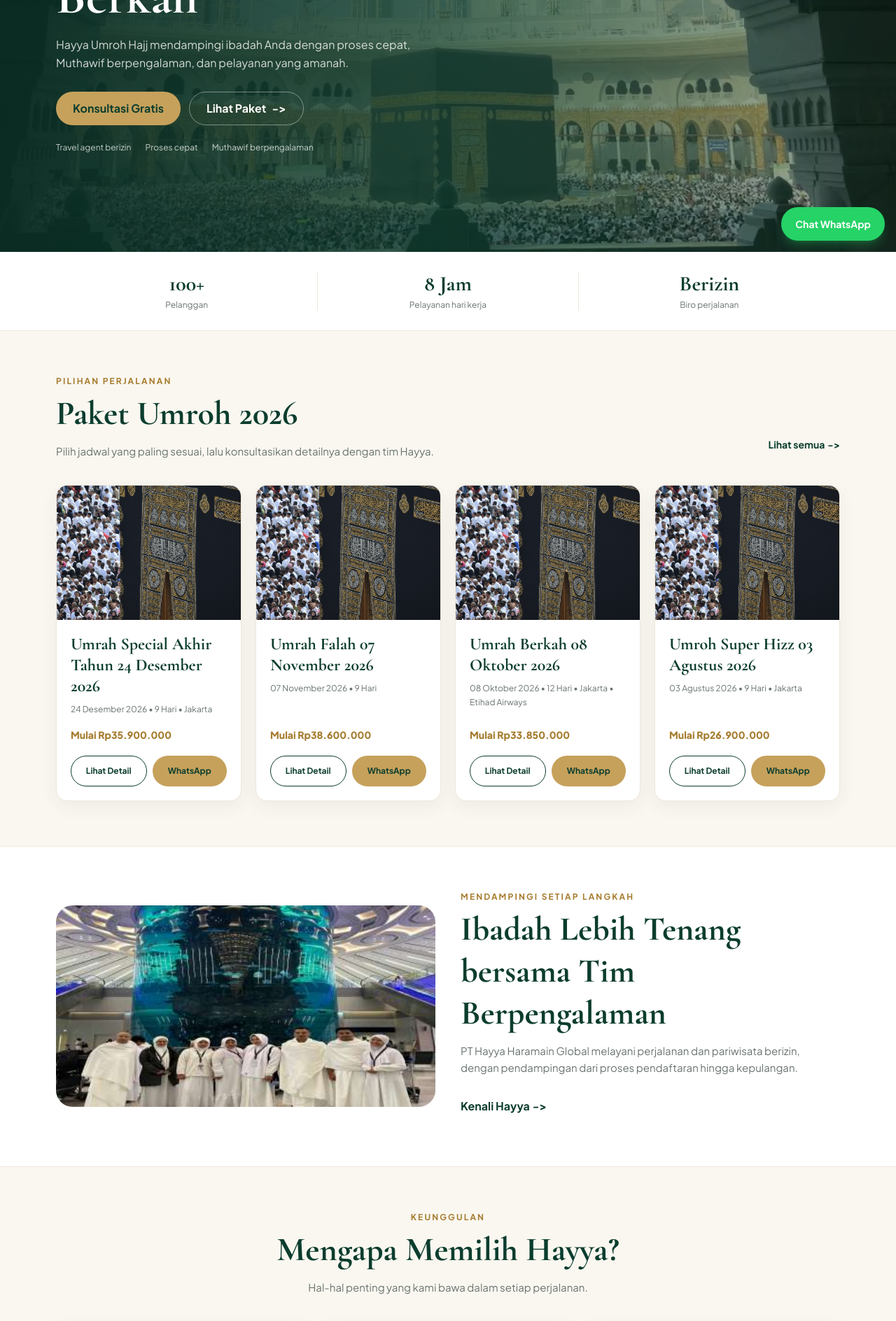
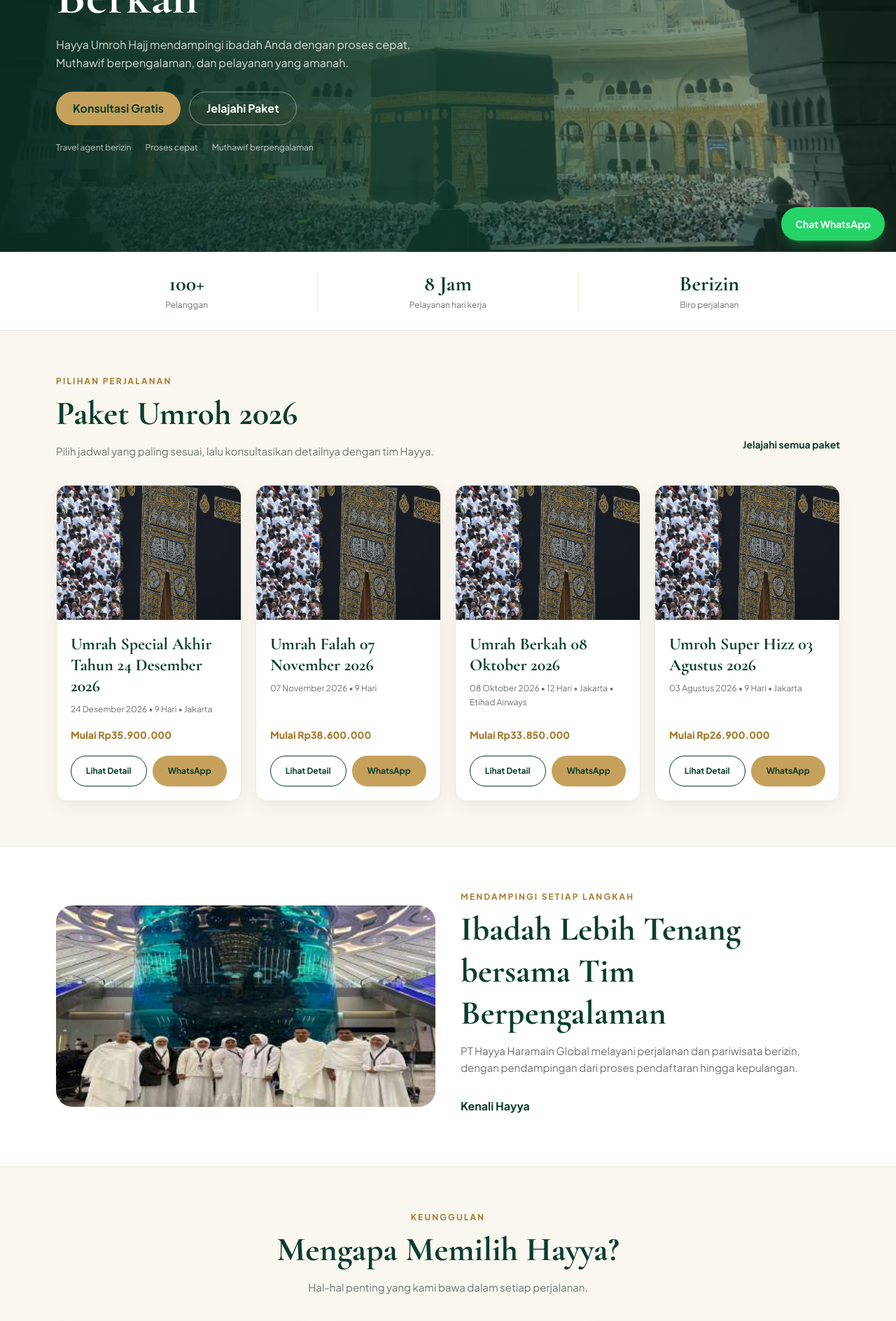
Before and after one commit to habibiazmi123/hayya-travel, a Next.js app: page / in a window 1280 px wide. Shown: the part 440-2328 px from the top of the page at 70% size. Built offline with nearby package versions, Linux system fonts and the light colour scheme.

Commit message:
refine: improve homepage CTA labels

```diff
--- a/app/page.tsx
+++ b/app/page.tsx
@@ -31,7 +31,7 @@ export default function Home() {
             <p className="mt-5 max-w-lg text-base leading-relaxed text-white/80">Hayya Umroh Hajj mendampingi ibadah Anda dengan proses cepat, Muthawif berpengalaman, dan pelayanan yang amanah.</p>
             <div className="mt-7 flex flex-wrap gap-3">
               <a href={generalWaLink()} target="_blank" rel="noopener noreferrer" className="inline-flex min-h-12 items-center rounded-full bg-gold px-6 font-bold text-pine transition-colors hover:bg-gold-soft">Konsultasi Gratis</a>
-              <Link href="/paket" className="inline-flex min-h-12 items-center rounded-full border border-white/40 px-6 font-bold transition-colors hover:border-gold hover:text-gold-soft">Lihat Paket <span aria-hidden="true" className="ml-2">-&gt;</span></Link>
+              <Link href="/paket" className="inline-flex min-h-12 items-center rounded-full border border-white/40 px-6 font-bold transition-colors hover:border-gold hover:text-gold-soft">Jelajahi Paket</Link>
             </div>
             <ul className="mt-6 flex flex-wrap gap-x-5 gap-y-2 text-xs text-white/75">
               <li>Travel agent berizin</li><li>Proses cepat</li><li>Muthawif berpengalaman</li>
@@ -51,9 +51,9 @@ export default function Home() {
 
       <Reveal>
       <section aria-label="Paket umroh" className="mx-auto max-w-6xl px-4 py-16">
-        <div className="flex items-end justify-between gap-5"><SectionHeading align="left" eyebrow="PILIHAN PERJALANAN" title="Paket Umroh 2026" description="Pilih jadwal yang paling sesuai, lalu konsultasikan detailnya dengan tim Hayya." /><Link href="/paket" className="hidden min-h-11 shrink-0 items-center text-sm font-bold text-pine sm:inline-flex">Lihat semua <span aria-hidden="true" className="ml-1">-&gt;</span></Link></div>
+        <div className="flex items-end justify-between gap-5"><SectionHeading align="left" eyebrow="PILIHAN PERJALANAN" title="Paket Umroh 2026" description="Pilih jadwal yang paling sesuai, lalu konsultasikan detailnya dengan tim Hayya." /><Link href="/paket" className="hidden min-h-11 shrink-0 items-center text-sm font-bold text-pine sm:inline-flex">Jelajahi semua paket</Link></div>
         <div className="mt-9 grid gap-5 sm:grid-cols-2 lg:grid-cols-4">{PACKAGES.map((packageInfo) => <PackageCard key={packageInfo.slug} packageInfo={packageInfo} />)}</div>
-        <Link href="/paket" className="mt-6 inline-flex min-h-11 items-center text-sm font-bold text-pine sm:hidden">Lihat semua paket <span aria-hidden="true" className="ml-1">-&gt;</span></Link>
+        <Link href="/paket" className="mt-6 inline-flex min-h-11 items-center text-sm font-bold text-pine sm:hidden">Jelajahi semua paket</Link>
       </section>
       </Reveal>
 
@@ -61,7 +61,7 @@ export default function Home() {
       <section aria-label="Pendampingan" className="border-y border-[#eee8dc] bg-white">
         <div className="mx-auto grid max-w-6xl items-center gap-9 px-4 py-16 md:grid-cols-2">
            <div className="relative h-72 overflow-hidden rounded-3xl"><LoadingImage src="/story.jpg" alt="Kebersamaan jamaah Hayya" fill sizes="(max-width: 768px) 100vw, 50vw" className="object-cover" /></div>
-          <div><SectionHeading align="left" eyebrow="MENDAMPINGI SETIAP LANGKAH" title="Ibadah Lebih Tenang bersama Tim Berpengalaman" description="PT Hayya Haramain Global melayani perjalanan dan pariwisata berizin, dengan pendampingan dari proses pendaftaran hingga kepulangan." /><Link href="/tentang" className="mt-5 inline-flex min-h-11 items-center font-bold text-pine">Kenali Hayya <span aria-hidden="true" className="ml-1">-&gt;</span></Link></div>
+          <div><SectionHeading align="left" eyebrow="MENDAMPINGI SETIAP LANGKAH" title="Ibadah Lebih Tenang bersama Tim Berpengalaman" description="PT Hayya Haramain Global melayani perjalanan dan pariwisata berizin, dengan pendampingan dari proses pendaftaran hingga kepulangan." /><Link href="/tentang" className="mt-5 inline-flex min-h-11 items-center font-bold text-pine">Kenali Hayya</Link></div>
         </div>
       </section>
       </Reveal>
@@ -87,13 +87,13 @@ export default function Home() {
         <div className="mx-auto max-w-6xl">
           <SectionHeading eyebrow="DOKUMENTASI PERJALANAN" title="Momen Bersama Hayya" description="Potongan cerita dari perjalanan jamaah di Tanah Suci dan berbagai destinasi." />
           <div className="mt-9"><GalleryGrid items={GALLERY.slice(0, 6)} compact /></div>
-          <p className="mt-7 text-center"><Link href="/galeri" className="inline-flex min-h-11 items-center font-bold text-pine">Buka galeri lengkap <span aria-hidden="true" className="ml-1">-&gt;</span></Link></p>
+          <p className="mt-7 text-center"><Link href="/galeri" className="inline-flex min-h-11 items-center font-bold text-pine">Jelajahi galeri lengkap</Link></p>
         </div>
       </section>
       </Reveal>
 
       <Reveal>
-      <section aria-label="FAQ" className="mx-auto max-w-3xl px-4 py-16"><SectionHeading eyebrow="TANYA JAWAB" title="Persiapkan Perjalanan dengan Tenang" description="Jawaban singkat untuk pertanyaan yang paling sering kami terima." /><div className="mt-9"><FaqList items={FAQS.slice(0, 4)} /></div><p className="mt-5 text-center"><Link href="/faq" className="inline-flex min-h-11 items-center font-bold text-pine">Lihat semua FAQ <span aria-hidden="true" className="ml-1">-&gt;</span></Link></p></section>
+       <section aria-label="FAQ" className="mx-auto max-w-3xl px-4 py-16"><SectionHeading eyebrow="TANYA JAWAB" title="Persiapkan Perjalanan dengan Tenang" description="Jawaban singkat untuk pertanyaan yang paling sering kami terima." /><div className="mt-9"><FaqList items={FAQS.slice(0, 4)} /></div><p className="mt-5 text-center"><Link href="/faq" className="inline-flex min-h-11 items-center font-bold text-pine">Baca jawaban lengkap</Link></p></section>
       </Reveal>
 
       <Reveal>
--- a/components/TestimonialShowcase.tsx
+++ b/components/TestimonialShowcase.tsx
@@ -55,7 +55,7 @@ export function TestimonialShowcase({ items, compact = false }: { items: Testimo
           </div>
         </article>
       </div>
-      {compact ? <p className="mt-6 text-center"><Link href="/testimoni" className="inline-flex min-h-11 items-center font-bold text-pine">Lihat semua cerita <span aria-hidden="true" className="ml-1">-&gt;</span></Link></p> : null}
+      {compact ? <p className="mt-6 text-center"><Link href="/testimoni" className="inline-flex min-h-11 items-center font-bold text-pine">Baca cerita lainnya</Link></p> : null}
     </div>
   );
 }
```
